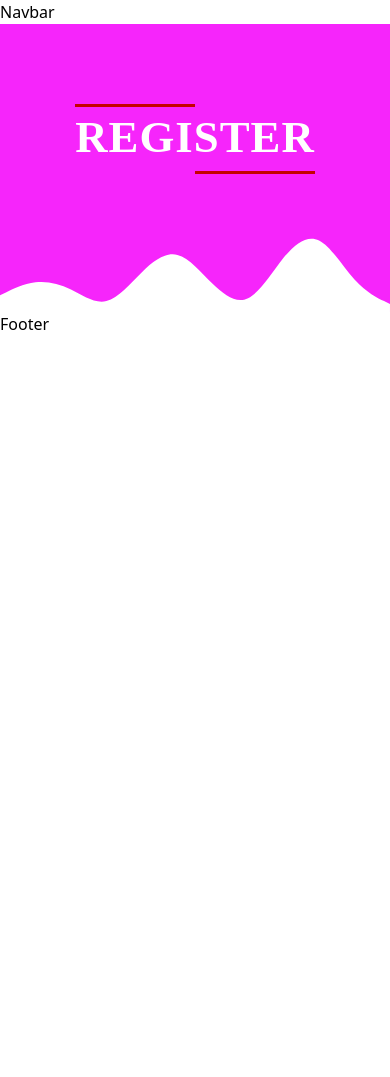
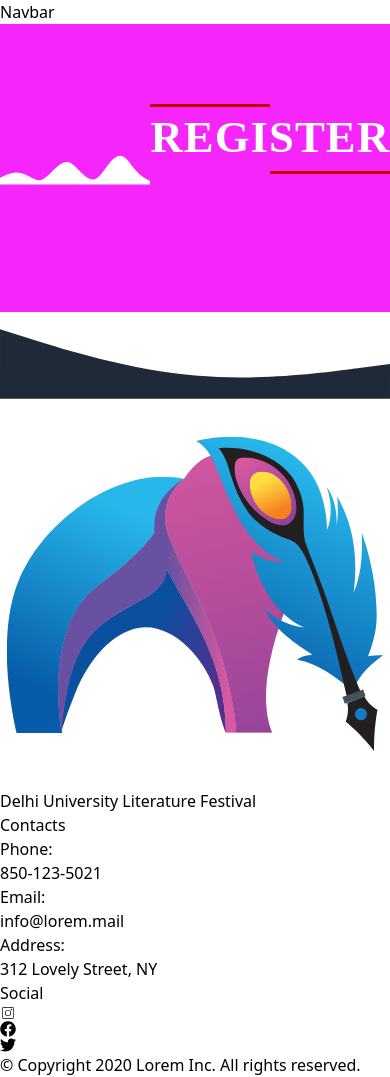
Before and after one commit to mehul1409/DuLitFest, a React (Vite) app: page /register in a window 390 px wide. Before the commit the page ends 844 px from the top, so only its background shows below. Built offline with nearby package versions, Linux system fonts and the light colour scheme.

Commit message:
footer completed

```diff
--- a/package.json
+++ b/package.json
@@ -12,6 +12,7 @@
   "dependencies": {
     "react": "^18.2.0",
     "react-dom": "^18.2.0",
+    "react-icons": "^4.12.0",
     "react-router-dom": "^6.21.1",
     "sass": "^1.69.7"
   },
--- a/src/Components/Footer/Footer.jsx
+++ b/src/Components/Footer/Footer.jsx
@@ -1,7 +1,107 @@
 import "./Footer.scss";
+import { CiInstagram } from "react-icons/ci";
+import { FaFacebook } from "react-icons/fa";
+import { FaTwitter } from "react-icons/fa";
 
 const Footer = () => {
-  return <div>Footer</div>;
+  return (
+    <>
+      <svg xmlns="http://www.w3.org/2000/svg" viewBox="0 0 1440 320">
+        <path
+          fill="#1f2937"
+          fill-opacity="1"
+          d="M0,64L120,101.3C240,139,480,213,720,234.7C960,256,1200,224,1320,208L1440,192L1440,320L1320,320C1200,320,960,320,720,320C480,320,240,320,120,320L0,320Z"
+        ></path>
+      </svg>
+      <div className="px-4 pt-2 mx-auto sm:max-w-full md:max-w-full lg:max-w-full md:px-24 lg:px-8 bg-gray-800 text-white">
+        <div className="grid gap-10 row-gap-6 mb-8 sm:grid-cols-2 lg:grid-cols-4 text-white">
+          <div className="sm:col-span-2 text-white">
+            <a
+              href="/"
+              aria-label="Go home"
+              title="Company"
+              className="inline-flex items-center"
+            >
+              <img src="/assets/images/Logo.svg" alt="logo" className="h-28" />
+              <span className="ml-2 w-20 text-xl font-bold tracking-wide text-white uppercase">
+                Delhi University Literature Festival
+              </span>
+            </a>
+          </div>
+          <div className="space-y-2 text-sm">
+            <p className="text-xl font-bold tracking-wide text-white">
+              Contacts
+            </p>
+            <div className="flex">
+              <p className="mr-1 text-white">Phone:</p>
+              <a
+                href="tel:850-123-5021"
+                aria-label="Our phone"
+                title="Our phone"
+                className="transition-colors duration-300 text-deep-purple-accent-400 hover:text-deep-purple-800"
+              >
+                850-123-5021
+              </a>
+            </div>
+            <div className="flex">
+              <p className="mr-1 text-white">Email:</p>
+              <a
+                href="mailto:info@lorem.mail"
+                aria-label="Our email"
+                title="Our email"
+                className="transition-colors duration-300 text-deep-purple-accent-400 hover:text-deep-purple-800"
+              >
+                info@lorem.mail
+              </a>
+            </div>
+            <div className="flex">
+              <p className="mr-1 text-white">Address:</p>
+              <a
+                href="https://www.google.com/maps"
+                target="_blank"
+                rel="noopener noreferrer"
+                aria-label="Our address"
+                title="Our address"
+                className="transition-colors duration-300 text-deep-purple-accent-400 hover:text-deep-purple-800"
+              >
+                312 Lovely Street, NY
+              </a>
+            </div>
+          </div>
+          <div>
+            <span className="text-xl font-bold tracking-wide text-white">
+              Social
+            </span>
+            <div className="flex items-center mt-1 space-x-3">
+              <a
+                href="/"
+                className="text-whitetransition-colors duration-300 hover:text-deep-purple-accent-400"
+              >
+                <CiInstagram className="text-3xl" />
+              </a>
+              <a
+                href="/"
+                className="text-gray-500 transition-colors duration-300 hover:text-deep-purple-accent-400"
+              >
+                <FaFacebook className="text-3xl" />
+              </a>
+              <a
+                href="/"
+                className="text-white transition-colors duration-300 hover:text-deep-purple-accent-400"
+              >
+                <FaTwitter className="text-3xl" />
+              </a>
+            </div>
+          </div>
+        </div>
+        <div className="flex flex-col-reverse justify-between pt-5 pb-10 border-t lg:flex-row">
+          <p className="text-sm text-white">
+            © Copyright 2020 Lorem Inc. All rights reserved.
+          </p>
+        </div>
+      </div>
+    </>
+  );
 };
 
 export default Footer;
--- a/src/Components/PageHeader/PageHeader.jsx
+++ b/src/Components/PageHeader/PageHeader.jsx
@@ -4,6 +4,7 @@ const PageHeader = (props) => {
   return (
     <div className="wave-header" style={{ backgroundColor: props.bgColor }}>
       <svg
+        className="absolute bottom-0 left-0"
         style={{ backgroundColor: props.bgColor }}
         xmlns="http://www.w3.org/2000/svg"
         viewBox="0 0 1440 320"
--- a/src/Components/PageHeader/PageHeader.scss
+++ b/src/Components/PageHeader/PageHeader.scss
@@ -15,11 +15,11 @@
   margin-bottom: 8rem;
   margin-top: 5rem;
 }
-svg {
-  position: absolute;
-  bottom: 0;
-  left: 0;
-}
+// svg {
+//   position: absolute;
+//   bottom: 0;
+//   left: 0;
+// }
 
 .HeadingOfPage h1 {
   font-size: 26px;
```
Also changed, not shown: 1 other file (tests, documents, lock files or other folders).
